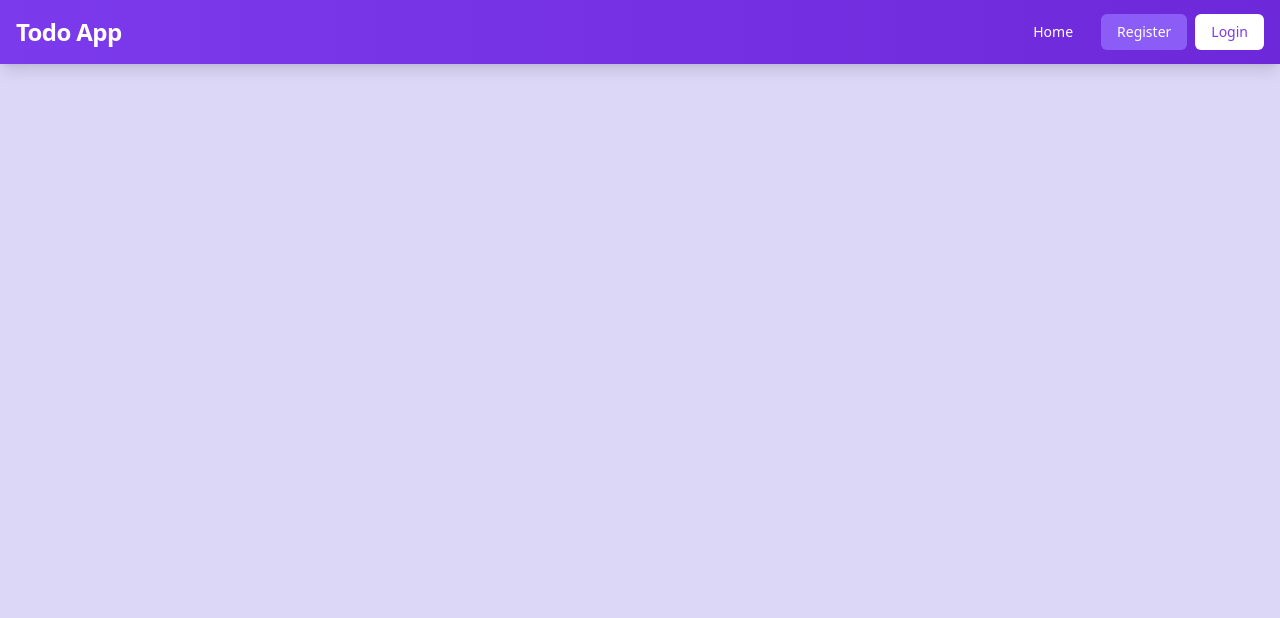
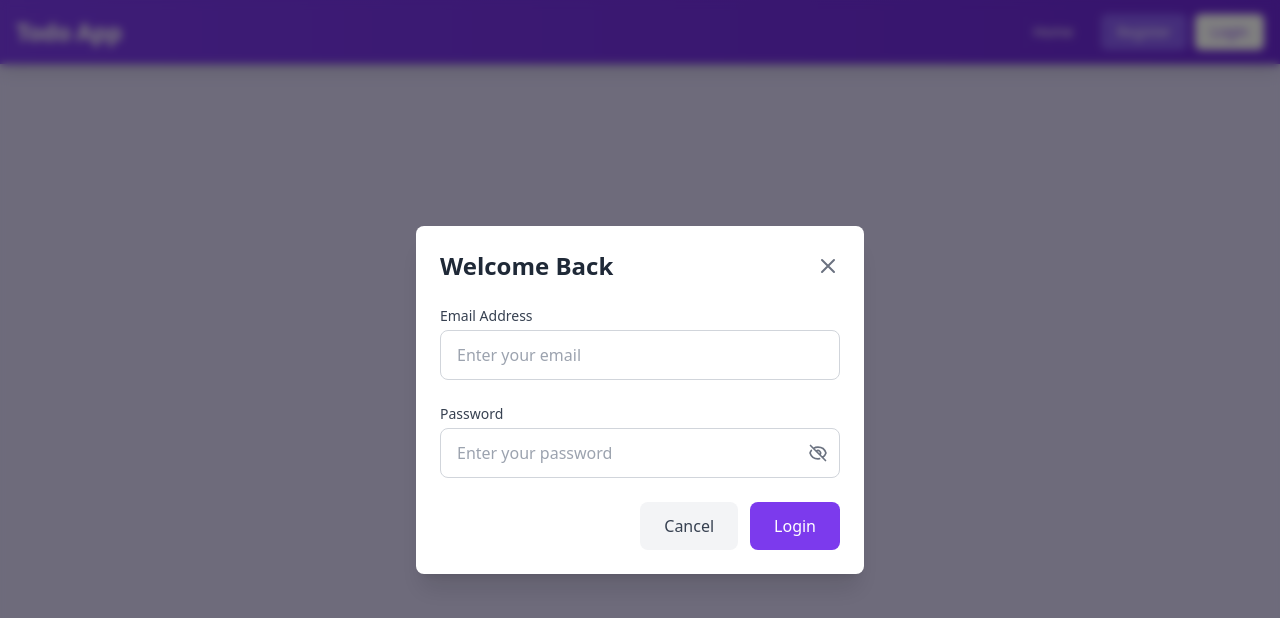
Before and after one commit to TusharVarshney18/Todo-App-Frontend, a React (Vite) app: page /login in a window 1280 px wide. Shown: the top 618 px of the page. Built offline with nearby package versions, Linux system fonts and the light colour scheme.

Commit message:
reupdate code

```diff
--- a/src/App.jsx
+++ b/src/App.jsx
@@ -38,6 +38,7 @@ function App() {
         <Route path="/" element={<Home />} />
         <Route path="/register" element={<Register />} />
         <Route path="/dashboard" element={<Dashboard />} />
+        <Route path="/login" element={<Login onClose={() => {}} />} />
         <Route path="/todos" element={<Todos />} /> {/* New Todos route */}
       </Routes>
       {/* Show Login Modal */}
```
